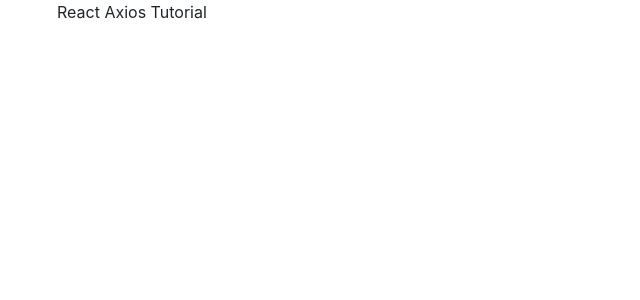
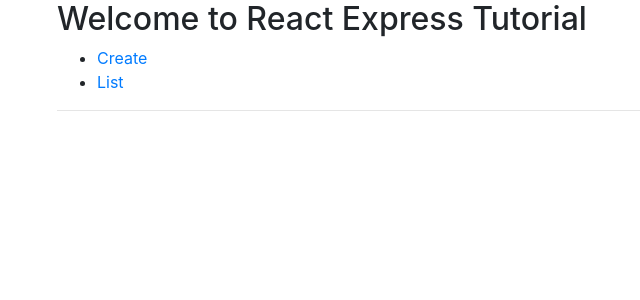
Before and after one commit to poushitaguha/react-axios-demo, a React (Create React App) app: page / in a window 1280 px wide. Shown: the top 300 px of the page, without its empty margins (28-668 px from the left). Built offline with nearby package versions, Linux system fonts and the light colour scheme.

Commit message:
Create Routing of components

```diff
--- a/src/App.js
+++ b/src/App.js
@@ -1,12 +1,27 @@
 import React from 'react';
+import { BrowserRouter as Router, Switch, Route, Link } from 'react-router-dom';
+import '../node_modules/bootstrap/dist/css/bootstrap.min.css';
+import Create from './components/Create'
+import Index from './components/Index'
 import '../node_modules/bootstrap/dist/css/bootstrap.min.css';
 
 
 function App() {
   return (
-    <div class="container">
-      React Axios Tutorial
-    </div>
+    <Router>
+      <div class="container">
+        <h2>Welcome to React Express Tutorial</h2>
+        <ul>
+          <li><Link to={'/create'}>Create</Link></li>
+          <li><Link to={'/index'}>List</Link></li>
+        </ul>
+        <hr />
+        <Switch>
+          <Route exact path='/create' component={Create} />
+          <Route path='/index' component={Index} />
+        </Switch>
+      </div>
+    </Router>
   );
 }
 
```
